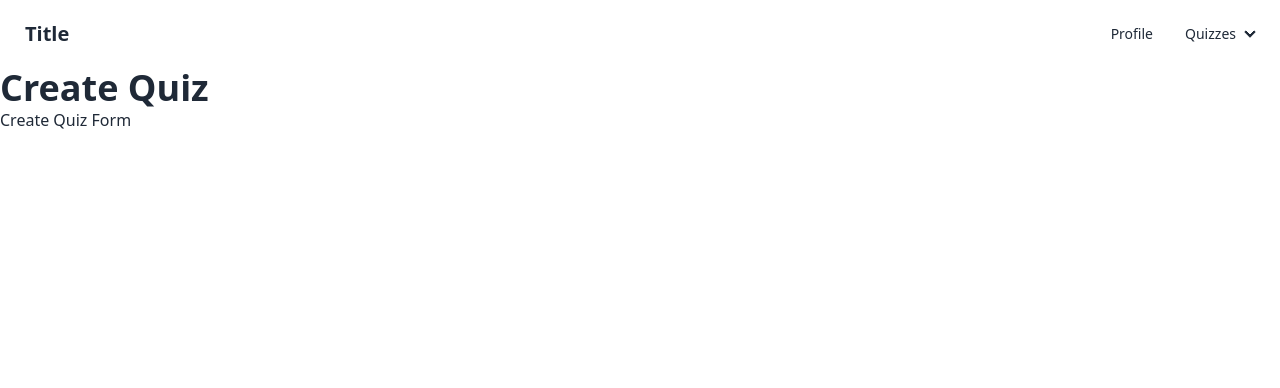
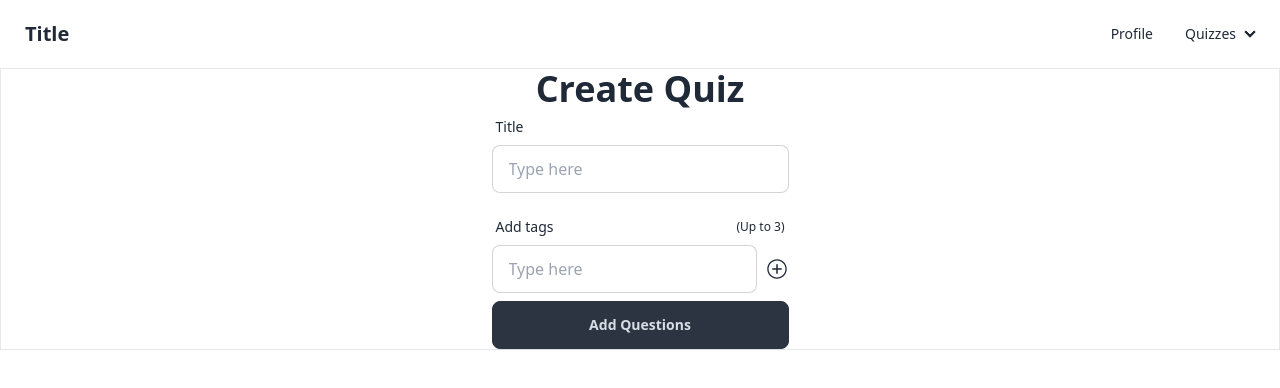
Before and after one commit to 240401-NET/KenanMcKenzie, a React (Vite) app in the folder p1/client/: page /create in a window 1280 px wide. Shown: the top 388 px of the page. Built offline with nearby package versions, Linux system fonts and the light colour scheme.

Commit message:
added createquizform

```diff
--- a/p1/client/package.json
+++ b/p1/client/package.json
@@ -12,6 +12,7 @@
   "dependencies": {
     "react": "^18.2.0",
     "react-dom": "^18.2.0",
+    "react-icons": "^5.0.1",
     "react-router-dom": "^6.22.3"
   },
   "devDependencies": {
--- /dev/null
+++ b/p1/client/src/components/AddQuestionsForm.jsx
@@ -0,0 +1,45 @@
+import PropTypes from 'prop-types'
+const AddQuestionsForm = ({ quizTitle, tags }) => {
+  return (
+    <div>
+      <h2>{quizTitle}<span>{tags}</span></h2>
+      <label className="form-control w-full w-64">
+        <div className="label">
+          <span className="label-text">Question Text</span>
+        </div>
+        <input type="text" placeholder="Type here" className="input input-bordered w-full max-w-xs" />
+      </label>
+      <label className="form-control w-full w-64">
+        <div className="label">
+          <span className="label-text">Option 1</span>
+        </div>
+        <input type="text" placeholder="Type here" className="input input-bordered w-full max-w-xs" />
+      </label>
+      <label className="form-control w-full w-64">
+        <div className="label">
+          <span className="label-text">Option 2</span>
+        </div>
+        <input type="text" placeholder="Type here" className="input input-bordered w-full max-w-xs" />
+      </label>
+      <label className="form-control w-full w-64">
+        <div className="label">
+          <span className="label-text">Option 3</span>
+        </div>
+        <input type="text" placeholder="Type here" className="input input-bordered w-full max-w-xs" />
+      </label>
+      <label className="form-control w-full w-64">
+        <div className="label">
+          <span className="label-text">Option 4</span>
+        </div>
+        <input type="text" placeholder="Type here" className="input input-bordered w-full max-w-xs" />
+      </label>
+    </div>
+  )
+}
+
+export default AddQuestionsForm
+
+AddQuestionsForm.propTypes = {
+  quizTitle: PropTypes.string.isRequired,
+  tags: PropTypes.array
+}
--- a/p1/client/src/components/CreateQuizForm.jsx
+++ b/p1/client/src/components/CreateQuizForm.jsx
@@ -1,8 +1,40 @@
+import { useState } from "react";
+import { IoIosAddCircleOutline } from "react-icons/io";
+const CreateQuizForm = () => {
+  const [quizTitle, setQuizTitle] = useState("");
+  const [tag,setTag] = useState([])
+  const tagArray = [];
 
-const CreateQuizForm = () => {
+  const handleAddTag = () => {
+    tagArray.push(tag);
+    console.log("tag: " + tag)
+    console.log("tagArray: " + tagArray.length)
+  }
   return (
-    <div>
-      <p>Create Quiz Form</p>
+    <div className="flex flex-col justify-center gap-y-2">
+      <label className="form-control w-full max-w-xs">
+        <div className="label">
+          <span className="label-text">Title</span>
+        </div>
+        <input type="text" placeholder="Type here" value={quizTitle} onChange={(e) => setQuizTitle(e.target.value)} className="input input-bordered w-full max-w-xs" />
+      </label>
+      {/*Question*/}
+      <p>{quizTitle}</p>
+
+      {/*Don't display until the end*/}
+      <label className="form-control w-full max-w-xs">
+        <div className="label">
+          <span className="label-text">Add tags</span>
+          <span className="label-text-alt">(Up to 3)</span>
+        </div>
+        <div className="flex items-center gap-2">
+        <input type="text" placeholder="Type here" value={tag} onChange={(e) => setTag(e.target.value)} className="input input-bordered w-full max-w-xs" />
+        <button onClick={handleAddTag}>
+        <IoIosAddCircleOutline className="text-2xl"/>
+        </button>
+        </div>
+      </label>
+      <button className="btn btn-neutral">Add Questions</button>
     </div>
   )
 }
--- a/p1/client/src/pages/CreateQuiz.jsx
+++ b/p1/client/src/pages/CreateQuiz.jsx
@@ -3,9 +3,11 @@ import Header from "../components/Header"
 
 const CreateQuiz = () => {
   return (
-    <div>
+    <div className="flex flex-col items-center text-center border ">
       <Header title="Create Quiz" />
+      <div className="">
       <CreateQuizForm />
+      </div>
     </div>
   )
 }
```
Also changed, not shown: 1 other file (tests, documents, lock files or other folders).
